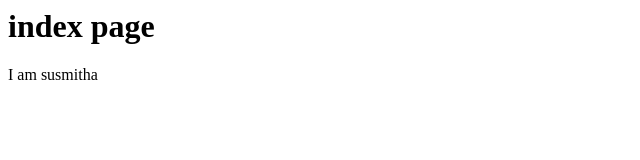
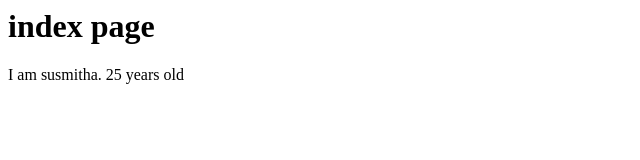
Before and after one commit to grekha10163/project1, a plain HTML site: page index.html in a window 1280 px wide. Shown: the full height of the page, 0-640 px from the left. Drawn offline with Linux system fonts and the light colour scheme.

Commit message:
age added

```diff
--- a/index.html
+++ b/index.html
@@ -1,2 +1,2 @@
 <h1>index page</h1>
-<p>I am susmitha</p>
+<p>I am susmitha. 25 years old</p>
```
